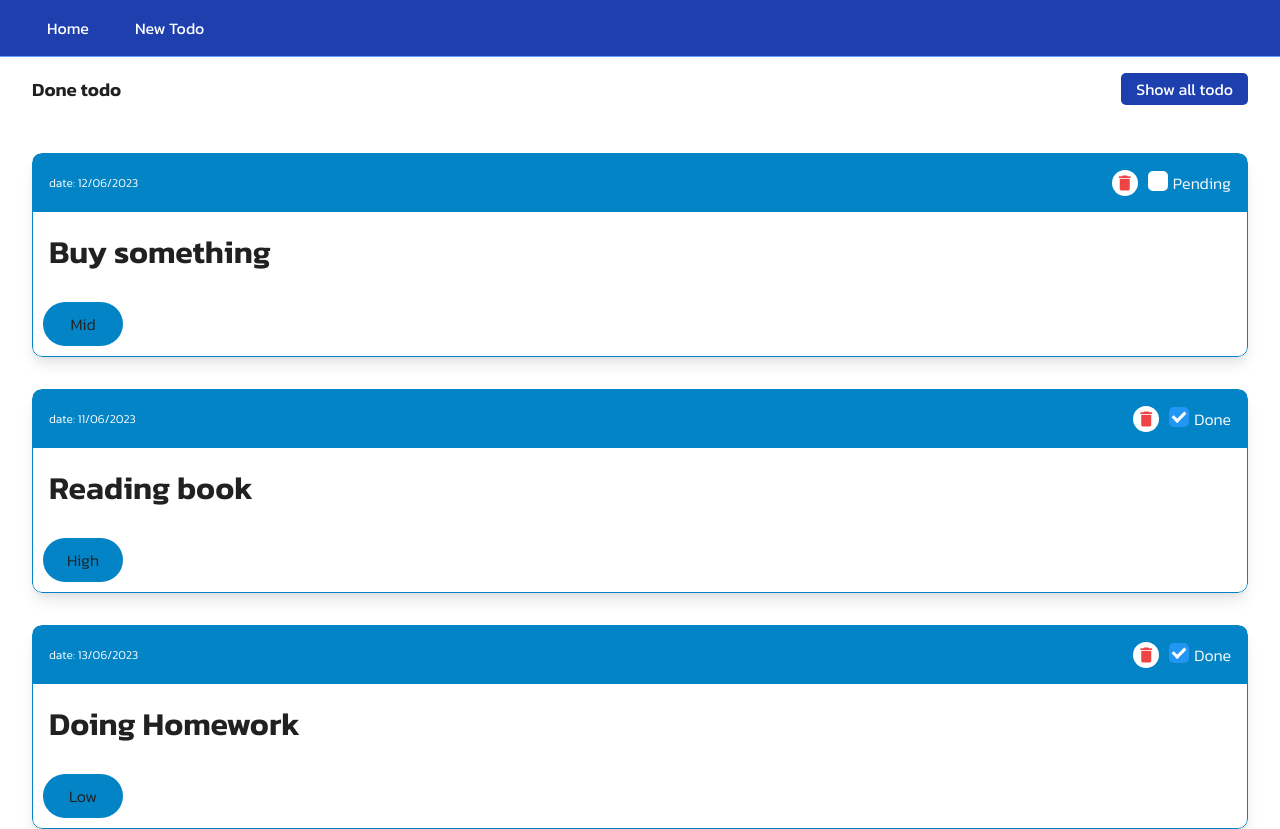
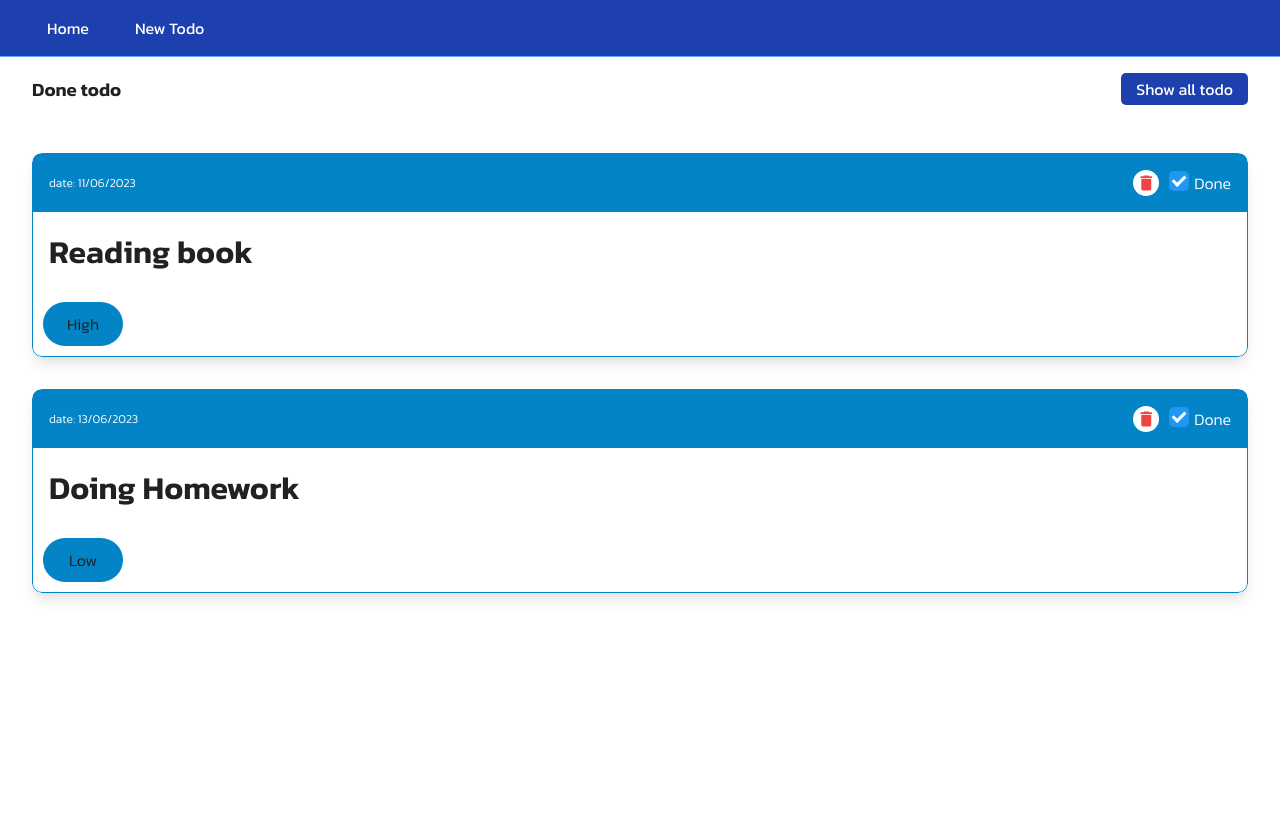
Before and after one commit to mrAlishah/myVueJSLearning, a Vue app in the folder 01-Todo/: page / in a window 1280 px wide. Both pictures are taken after a click on the button "Show done todo". After the commit the page ends 800 px from the top, so only its background shows below. Built offline with nearby package versions, Linux system fonts and the light colour scheme.

Commit message:
todo:: doing action filter button

```diff
--- a/01-Todo/src/views/HomeView.vue
+++ b/01-Todo/src/views/HomeView.vue
@@ -23,10 +23,20 @@ const setTodoFilter = () => {
       </button>
     </div>
 
-    <div v-for="todo in todoStore.sorted" :key="todo.id">
-      <Wrapper>
-        <TodoItem :todo="todo" />
-      </Wrapper>
+    <div v-if="todoFilter === 'all'">
+      <div v-for="todo in todoStore.sorted" :key="todo.id">
+        <Wrapper>
+          <TodoItem :todo="todo" />
+        </Wrapper>
+      </div>
+    </div>
+
+    <div v-if="todoFilter === 'done'">
+      <div v-for="todo in todoStore.done" :key="todo.id">
+        <Wrapper>
+          <TodoItem :todo="todo" />
+        </Wrapper>
+      </div>
     </div>
   </div>
 </template>
```
